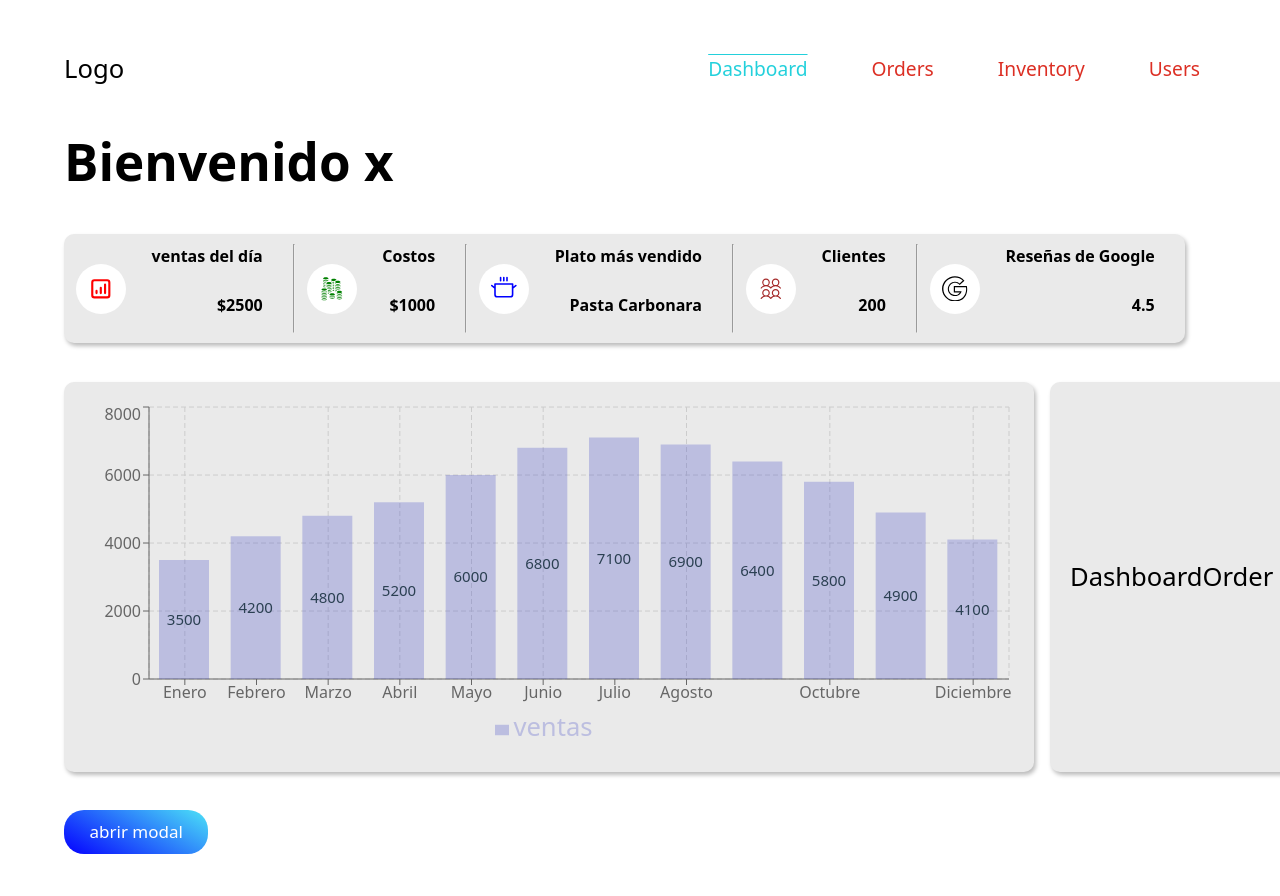
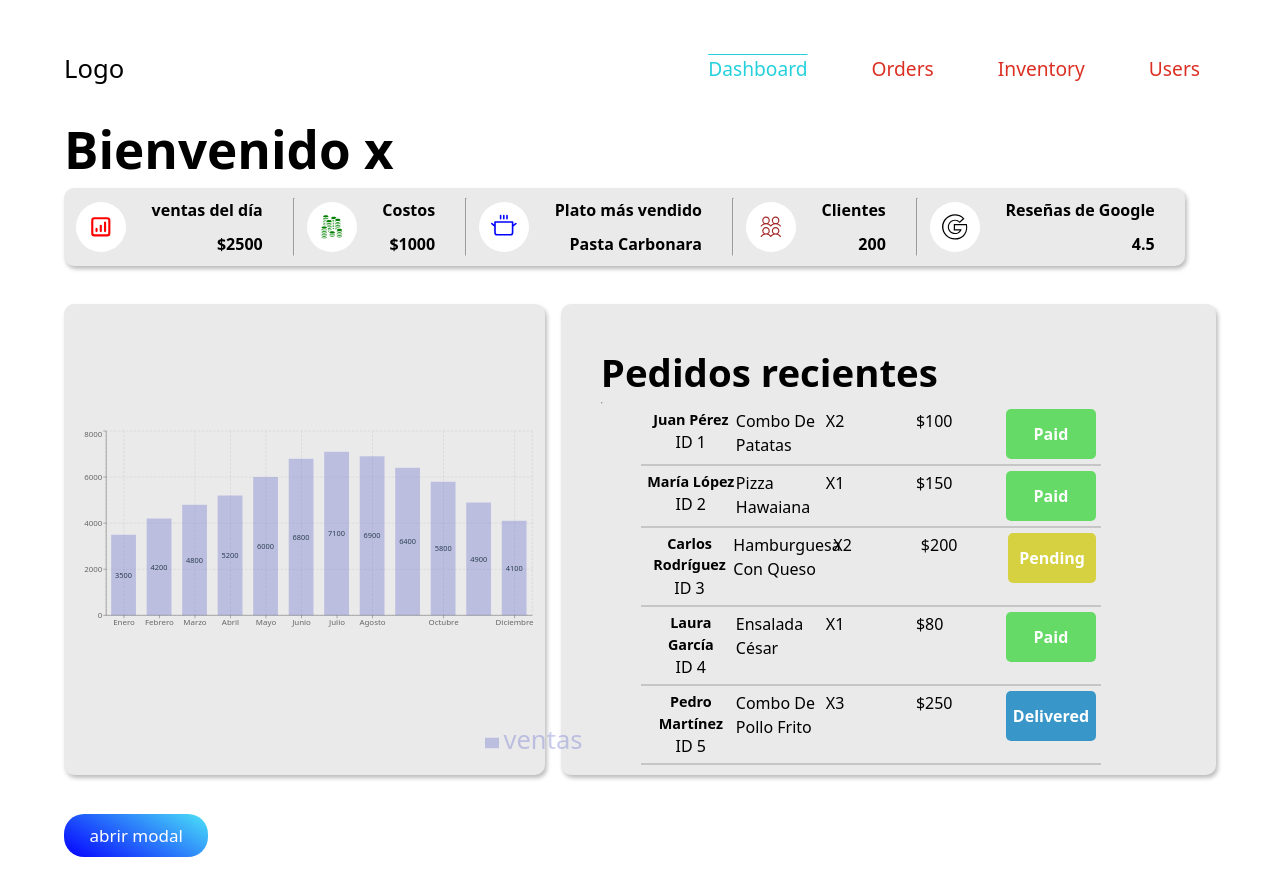
Before and after one commit to luisnarv/restbart, a React (Vite) app in the folder Front/: page /dashboard in a window 1280 px wide. Shown: the top 896 px of the page. Built offline with nearby package versions, Linux system fonts and the light colour scheme.

Commit message:
dashboardOrder

```diff
--- /dev/null
+++ b/Front/src/UI/Heading.jsx
@@ -0,0 +1,46 @@
+/* eslint-disable react/prop-types */
+import styled, { css } from "styled-components";
+
+const StyleHeader = styled.h1`
+  ${(props) =>
+    props.as === "h1" &&
+    css`
+      margin: 0px;
+      font-size: 3rem;
+      font-weight: 600;
+    `}
+  ${(props) =>
+    props.as === "h2" &&
+    css`
+      margin: 0px;
+      font-size: 2rem;
+      font-weight: 600;
+    `}
+    ${(props) =>
+    props.as === "h3" &&
+    css`
+      margin: 0px;
+      font-size: 1.8rem;
+      font-weight: 500;
+    `}
+    ${(props) =>
+    props.as === "h4" &&
+    css`
+      margin: 0px;
+      font-size: 3rem;
+      font-weight: 600;
+      text-align: center;
+    `}
+    ${(props) =>
+    props.as === "h5" &&
+    css`
+      margin: 0px;
+      font-size: 0.9rem;
+      font-weight: 600;
+      text-align: center;
+    `};
+`;
+
+export default function Heading({ as, children }) {
+  return <StyleHeader as={as}>{children}</StyleHeader>;
+}
--- a/Front/src/feactures/dashboard/DashboardOrder.jsx
+++ b/Front/src/feactures/dashboard/DashboardOrder.jsx
@@ -1,15 +1,147 @@
-import styled from "styled-components";
+import styled, { css } from "styled-components";
+import Heading from "../../UI/Heading";
 
 const StyleOrders = styled.div`
+  width: 60%;
   display: flex;
+  flex-direction: column;
   background-color: #eaeaea;
   border-radius: 10px;
-  padding: 20px;
+  padding: 40px 40px 10px 40px;
   justify-content: center;
-  align-items: center;
-
+  align-items: flex-start;
   box-shadow: 2px 3px 4px #00000044;
 `;
+
+const fakeOrderDataArray = [
+  {
+    key: 1,
+    nombreUsuario: "Juan Pérez",
+    pedido: "Combo de Patatas",
+    cantidad: 2,
+    total: 100,
+    estado: "paid",
+  },
+  {
+    key: 2,
+    nombreUsuario: "María López",
+    pedido: "Pizza Hawaiana",
+    cantidad: 1,
+    total: 150,
+    estado: "paid",
+  },
+  {
+    key: 3,
+    nombreUsuario: "Carlos Rodríguez",
+    pedido: "Hamburguesa con Queso",
+    cantidad: 2,
+    total: 200,
+    estado: "pending",
+  },
+  {
+    key: 4,
+    nombreUsuario: "Laura García",
+    pedido: "Ensalada César",
+    cantidad: 1,
+    total: 80,
+    estado: "paid",
+  },
+  {
+    key: 5,
+    nombreUsuario: "Pedro Martínez",
+    pedido: "Combo de Pollo Frito",
+    cantidad: 3,
+    total: 250,
+    estado: "delivered",
+  },
+];
+
+const List = styled.li`
+  display: flex;
+  font-size: 1rem;
+  margin: 5px;
+  justify-content: space-around;
+`;
+const UList = styled.ul`
+  width: 80%;
+`;
+
+const OrderSpan = styled.span`
+  text-transform: capitalize;
+  width: 100px;
+  height: 50px;
+  ${(props) =>
+    props.state === "paid" &&
+    css`
+      background-color: #3ed53ec3;
+      text-align: center;
+      justify-content: center;
+      align-items: center;
+      display: flex;
+      color: white;
+      border-radius: 5px;
+      font-weight: 600;
+    `}
+  ${(props) =>
+    props.state === "delivered" &&
+    css`
+      background-color: #047ec0c4;
+      text-align: center;
+      justify-content: center;
+      align-items: center;
+      display: flex;
+      color: white;
+      border-radius: 5px;
+      font-weight: 600;
+    `}
+    ${(props) =>
+    props.state === "pending" &&
+    css`
+      text-align: center;
+      justify-content: center;
+      align-items: center;
+      display: flex;
+      color: white;
+      background-color: #d1cb13c7;
+      border-radius: 5px;
+      font-weight: 600;
+    `};
+`;
+
+const LineStyle = styled.hr`
+  border: solid 1px #c6c6c6;
+`;
+
 export default function DashboardOrder() {
-  return <StyleOrders>DashboardOrder</StyleOrders>;
+  return (
+    <StyleOrders>
+      <h2>Pedidos recientes</h2>
+      <hr />
+      <UList>
+        {fakeOrderDataArray.map((order) => (
+          <>
+            <List key={order.key}>
+              <div
+                style={{
+                  display: "flex",
+                  flexDirection: "column",
+                  width: "100px",
+                  alignItems: "center",
+                }}
+              >
+                <Heading as="h5">{order.nombreUsuario}</Heading>
+                <p>ID {order.key}</p>
+              </div>
+
+              <OrderSpan>{order.pedido}</OrderSpan>
+              <OrderSpan>X{order.cantidad}</OrderSpan>
+              <OrderSpan>${order.total}</OrderSpan>
+              <OrderSpan state={order.estado}>{order.estado}</OrderSpan>
+            </List>
+            <LineStyle />
+          </>
+        ))}
+      </UList>
+    </StyleOrders>
+  );
 }
--- a/Front/src/feactures/dashboard/SalesChart.jsx
+++ b/Front/src/feactures/dashboard/SalesChart.jsx
@@ -12,10 +12,11 @@ import {
 } from "recharts";
 
 const StyleSalesChart = styled.div`
+  width: 40%;
   display: flex;
   background-color: #eaeaea;
   border-radius: 10px;
-  padding: 20px;
+  padding: 10px;
   justify-content: center;
   align-items: center;
 
@@ -24,7 +25,7 @@ const StyleSalesChart = styled.div`
 export default function SalesChart({ data }) {
   return (
     <StyleSalesChart>
-      <BarChart width={930} height={350} data={data}>
+      <BarChart width={930} height={450} data={data}>
         <CartesianGrid strokeDasharray="5 3" />
         <XAxis dataKey="month" fontSize={"1rem"} />
         <YAxis fontSize={"1rem"} type="number" includeHidden />
--- a/Front/src/styles/index.css
+++ b/Front/src/styles/index.css
@@ -1,3 +1,7 @@
+* {
+  margin: 0px;
+}
+
 body {
   font-family: system-ui, "Poppins", sans-serif;
   min-height: 100vh;
@@ -12,64 +16,4 @@ ul {
   list-style: none;
 }
 
-.content-select select {
-  appearance: none;
-  -webkit-appearance: none;
-  -moz-appearance: none;
-}
-
 /* Eliminamos la fecha que por defecto aparece en el desplegable */
-.content-select select::-ms-expand {
-  display: none;
-}
-
-.content-select select {
-  display: inline-block;
-  width: 100%;
-  cursor: pointer;
-  padding: 7px 10px;
-  height: 42px;
-  outline: 0;
-  border: 0;
-  border-radius: 0;
-  background: #f0f0f0;
-  color: #7b7b7b;
-  font-size: 1em;
-  color: #999;
-  font-family: "Quicksand", sans-serif;
-  border: 2px solid rgba(0, 0, 0, 0.2);
-  border-radius: 12px;
-  position: relative;
-  transition: all 0.25s ease;
-}
-
-.content-select select:hover {
-  background: #b1e8cd;
-}
-
-/*
-Creamos la fecha que aparece a la izquierda del select.
-Realmente este elemento es un cuadrado que sólo tienen
-dos bordes con color y que giramos con transform: rotate(-45deg);
-*/
-.content-select i {
-  position: absolute;
-  right: 20px;
-  top: calc(50% - 13px);
-  width: 16px;
-  height: 16px;
-  display: block;
-  border-left: 4px solid #2ac176;
-  border-bottom: 4px solid #2ac176;
-  transform: rotate(-45deg); /* Giramos el cuadrado */
-  transition: all 0.25s ease;
-}
-
-.content-select:hover i {
-  margin-top: 3px;
-}
-
-.content-select {
-  max-width: 250px;
-  position: relative;
-}
```
